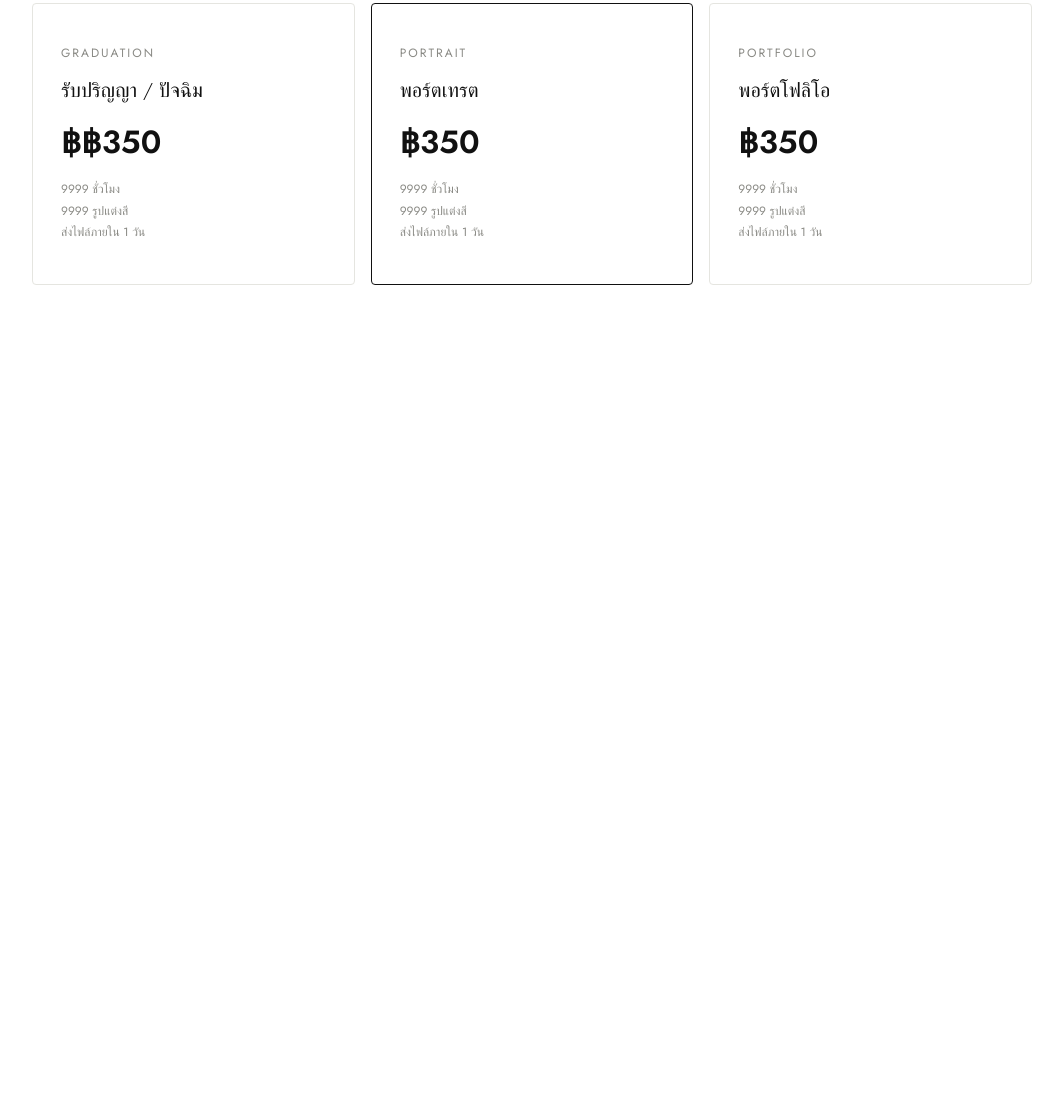
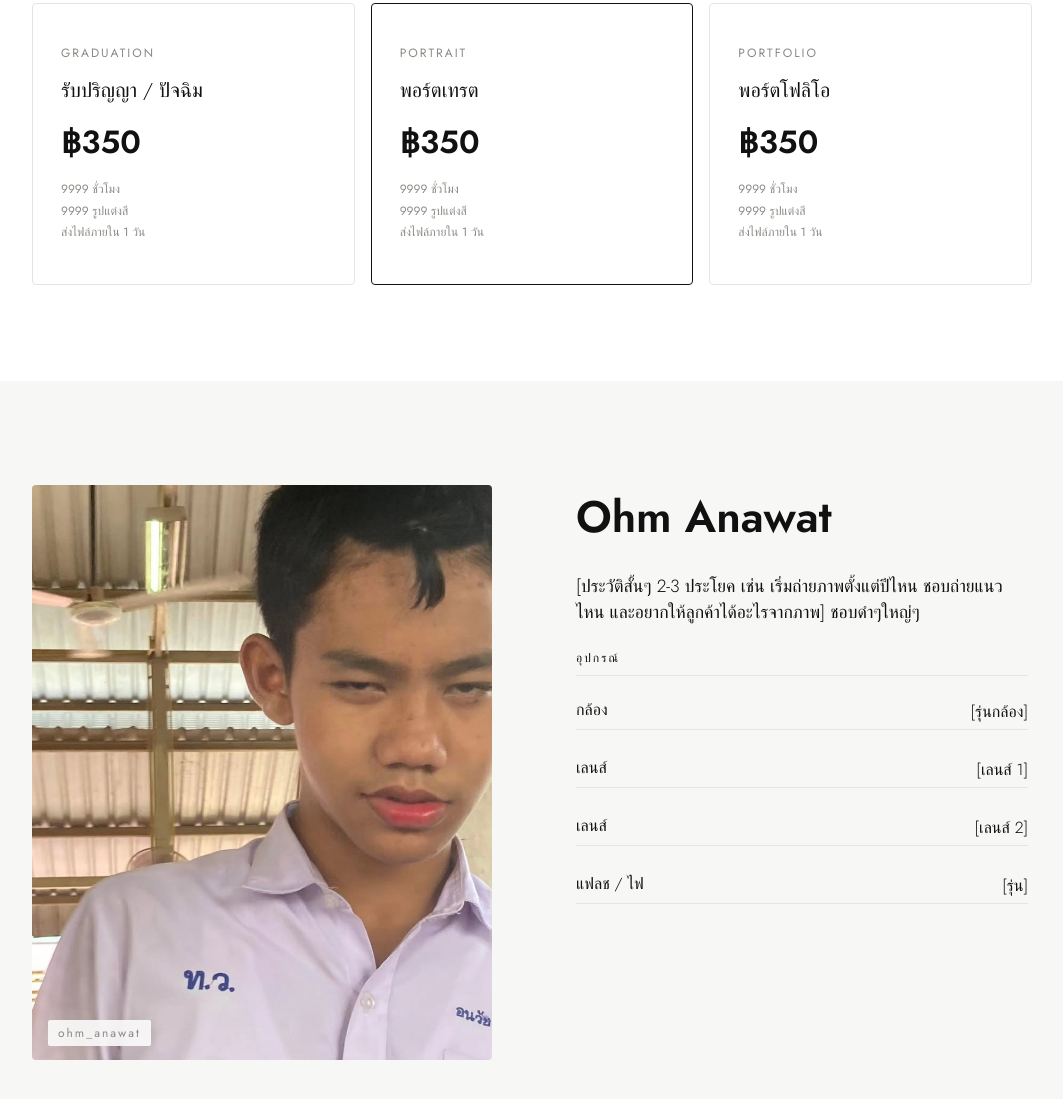
Before and after one commit to kxitta00/ohm_visual-portfolio, a website built with Vite: page index.html in a window 1280 px wide. Shown: the part 2339-3438 px from the top of the page, without its empty margins (108-1171 px from the left). Before the commit the page ends 2720 px from the top, so only its background shows below. Built offline with nearby package versions, Linux system fonts and the light colour scheme; a web font is replaced by a local one.

Commit message:
feat(about): add photographer profile and equipment gear table

```diff
--- a/index.html
+++ b/index.html
@@ -125,7 +125,7 @@
           <div class="pricing-card p_card-01">
             <span class="pricing-card-catagory-eng">GRADUATION</span>
             <span class="pricing-card-catagory-th">รับปริญญา / ปัจฉิม</span>
-            <h3 class="pricing-card-price">฿฿350</h3>
+            <h3 class="pricing-card-price">฿350</h3>
             <p class="pricing-card-desc">9999 ชั่วโมง<br>
               9999 รูปแต่งสี<br>
               ส่งไฟล์ภายใน 1 วัน</p>
@@ -151,7 +151,42 @@
     </section>
     <!-- About ประวัติและอุปกรณ์ -->
     <section class="about" id="about">
-      <div class="container about-container"></div>
+      <div class="container about-container">
+        <div class="about-img">
+          <img src="/raw.jpg" alt="รูปช่างภาพ OHM VISUAL">
+          <span class="about-badge">ohm_anawat</span>
+        </div>
+        <div class="about-content">
+          <h2 class="about-title">Ohm Anawat</h2>
+          <p class="about-desc">
+            [ประวัติสั้นๆ 2-3 ประโยค เช่น เริ่มถ่ายภาพตั้งแต่ปีไหน ชอบถ่ายแนวไหน และอยากให้ลูกค้าได้อะไรจากภาพ]
+            ชอบดำๆใหญ่ๆ
+          </p>
+
+
+          <div class="equipment-list">
+            <h3 class="equipment-title">
+              อุปกรณ์
+            </h3>
+            <div class="equipment-row">
+              <span class="equipment-label">กล้อง</span>
+              <span class="equipment-value">[รุ่นกล้อง]</span>
+            </div>
+            <div class="equipment-row">
+              <span class="equipment-label">เลนส์</span>
+              <span class="equipment-value">[เลนส์ 1]</span>
+            </div>
+            <div class="equipment-row">
+              <span class="equipment-label">เลนส์</span>
+              <span class="equipment-value">[เลนส์ 2]</span>
+            </div>
+            <div class="equipment-row">
+              <span class="equipment-label">แฟลช / ไฟ</span>
+              <span class="equipment-value">[รุ่น]</span>
+            </div>
+          </div>
+        </div>
+      </div>
     </section>
     <!-- Contact ติดต่อ -->
     <section class="cta" id="contact">
--- a/src/style.css
+++ b/src/style.css
@@ -339,9 +339,101 @@ a {
   border-color: var(--text-primary);
 }
 
+/* Pricing */
+/* About */
+.about {
+  background-color: #F7F7F5;
+  padding: 64px 0 96px;
+}
+
+.about-container {
+  display: flex;
+  flex-direction: column;
+  gap: 32px;
+  align-items: center;
+}
+
+.about-img {
+  aspect-ratio: 4/5;
+  position: relative;
+  overflow: hidden;
+  border-radius: 4px;
+  max-width: 460px;
+}
+
+.about-img img {
+  display: block;
+  object-fit: cover;
+  width: 100%;
+  height: 100%;
+}
+
+.about-badge {
+  letter-spacing: 2px;
+  background: rgba(255, 255, 255, 0.85);
+  backdrop-filter: blur(6px);
+  color: var(--text-muted);
+  font-size: 0.75rem;
+  padding: 4px 10px;
+  position: absolute;
+  bottom: 14px;
+  left: 16px;
+  border-radius: 2px;
+}
+
+.about-content {
+  display: flex;
+  flex-direction: column;
+  gap: 24px;
+  padding: 0px 4px;
+}
 
 
-/* Pricing */
+.about-title {
+  font-size: 2rem;
+  color: var(--text-primary);
+}
+
+.about-desc {
+  font-size: 0.95rem;
+  font-weight: 100;
+}
+
+.equipment-title {
+  font-size: 0.75rem;
+  font-weight: 100;
+  border-bottom: 1px solid var(--border-light);
+  padding-bottom: 8px;
+  letter-spacing: 2px;
+}
+
+.equipment-list {
+  display: flex;
+  flex-direction: column;
+  gap: 18px;
+}
+
+.equipment-row {
+  display: flex;
+  justify-content: space-between;
+  align-items: center;
+  border-bottom: 1px solid var(--border-light);
+  margin-bottom: 4px;
+  padding: 12px 0;
+}
+
+.equipment-label {
+  font-weight: 300;
+  margin-bottom: 4px;
+  color: var(--text-primary);
+}
+
+.equipment-value {
+  font-weight: 300;
+  color: var(--text-primary);
+}
+
+/* About */
 /* --- Main */
 
 @media (min-width: 768px) {
@@ -448,6 +540,30 @@ a {
   .pricing-grid {
     grid-template-columns: repeat(3, 1fr);
   }
+
+  .about-container {
+    flex-direction: row;
+    align-items: flex-start;
+    gap: 80px;
+    padding: 40px 140px;
+  }
+
+
+  .equipment-row {
+    padding: 4px 0;
+  }
+
+  .about-title {
+    font-size: 2.75rem;
+  }
+
+  .about-desc {
+    font-size: 1.1rem;
+  }
+
+  .equipment-title {
+    font-size: 0.75rem;
+  }
 }
 
 @media (min-width: 1200px) {
```
Also changed, not shown: public/raw.jpg (added).
